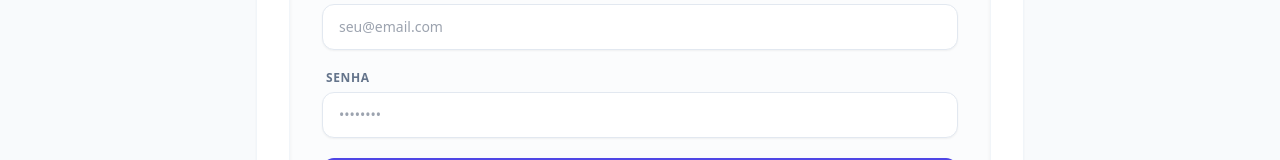
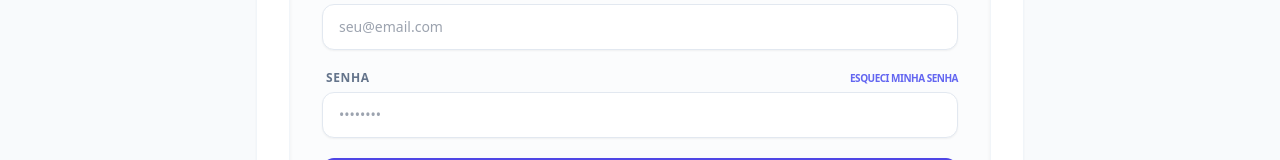
Before and after one commit to Andrey-Bertoletti/cloud-audio-converter-ou-mp4-to-mp3-serverless, an Angular app: page / in a window 1280 px wide. Shown: the part 395-555 px from the top of the page. Built offline with nearby package versions, Linux system fonts and the light colour scheme; what @ffmpeg/ffmpeg, @ffmpeg/util would draw is missing.

Commit message:
feat: complete auth flow with password reset and profile updates

```diff
--- a/src/app/app.component.html
+++ b/src/app/app.component.html
@@ -49,7 +49,15 @@
 
             <div class="grid grid-cols-1 gap-5" [class.sm:grid-cols-2]="authMode === 'signup'">
               <div>
-                <label class="block text-xs font-bold uppercase tracking-wider text-slate-500 mb-1.5 ml-1">Senha</label>
+                <div class="flex items-center justify-between mb-1.5 ml-1">
+                  <label class="block text-xs font-bold uppercase tracking-wider text-slate-500">Senha</label>
+                  <button
+                    *ngIf="authMode === 'login'"
+                    (click)="forgotPassword()"
+                    class="text-[10px] font-bold text-indigo-500 hover:text-indigo-700 uppercase tracking-tighter transition-colors">
+                    Esqueci minha senha
+                  </button>
+                </div>
                 <input type="password" [(ngModel)]="password" class="block w-full rounded-xl border border-slate-200 bg-white px-4 py-3 text-sm focus:border-indigo-500 focus:ring-4 focus:ring-indigo-500/5 outline-none transition-all shadow-sm" placeholder="••••••••" />
               </div>
               <div *ngIf="authMode === 'signup'">
--- a/src/app/app.component.ts
+++ b/src/app/app.component.ts
@@ -152,6 +152,26 @@ export class AppComponent implements OnInit {
     } else {
       this.successMessage = 'Senha atualizada com sucesso!';
       this.newPassword = '';
+    }
+  }
+
+  async forgotPassword(): Promise<void> {
+    if (!this.email) {
+      this.errorMessage = 'Insira seu e-mail para recuperar a senha.';
+      return;
+    }
+
+    this.errorMessage = '';
+    this.successMessage = '';
+
+    const { error } = await supabase.auth.resetPasswordForEmail(this.email, {
+      redirectTo: `${window.location.origin}`
+    });
+
+    if (error) {
+      this.errorMessage = error.message;
+    } else {
+      this.successMessage = 'E-mail de recuperação enviado! Verifique sua caixa de entrada.';
     }
   }
 
```
Also changed, not shown: 5 other files (tests, documents, lock files or other folders).
